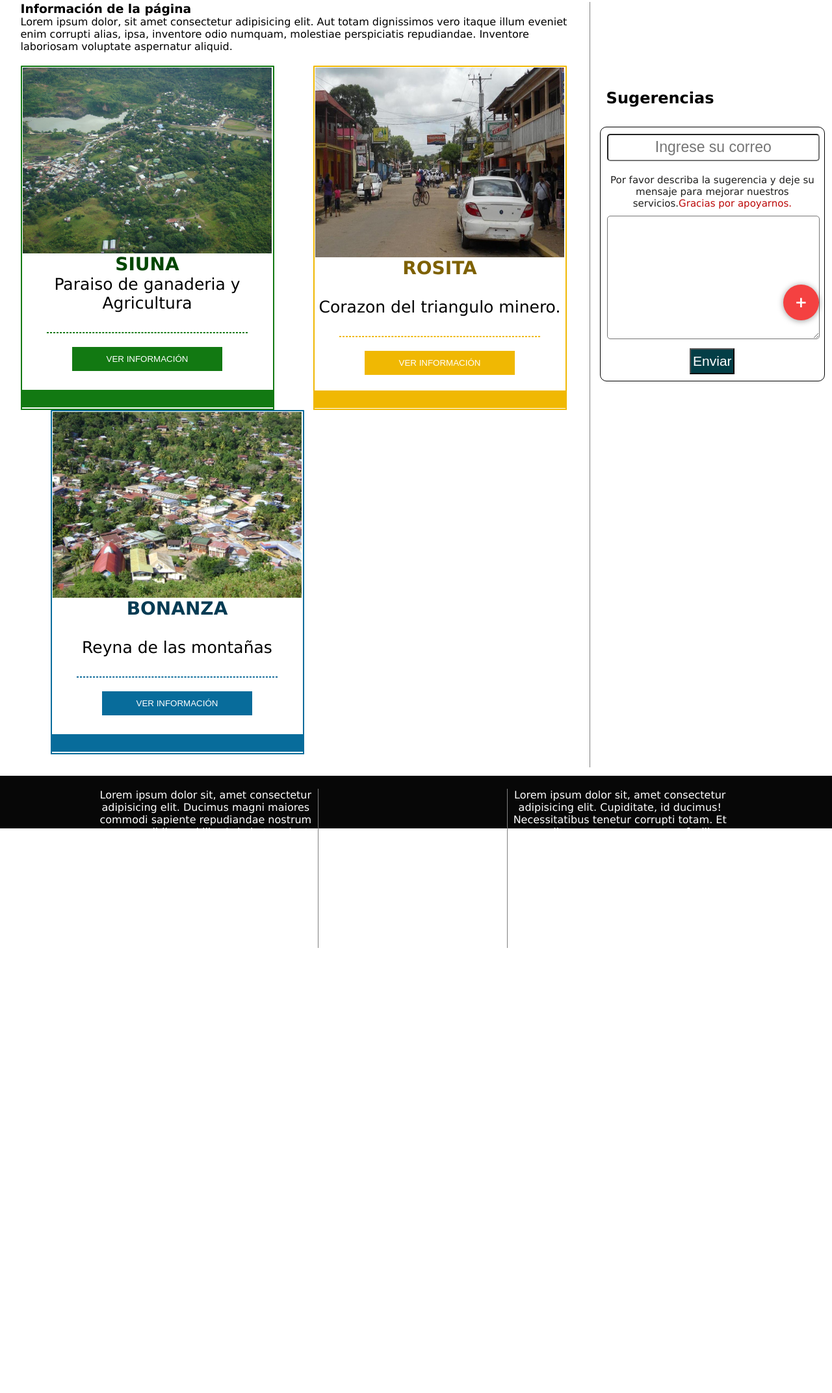
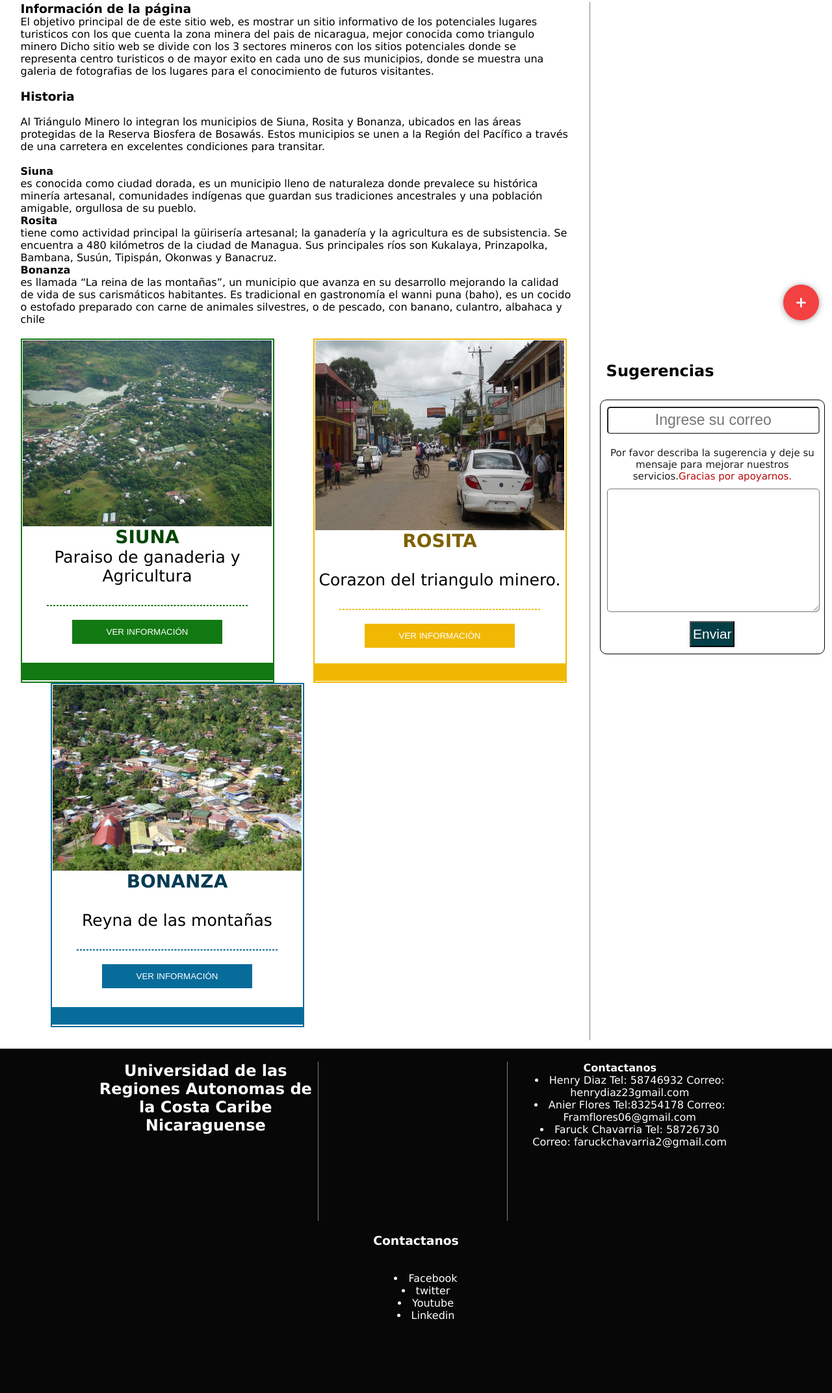
Before and after one commit to HenryDiaz1202/Final-Turisim, a plain HTML site: page index.html in a window 1280 px wide. Shown: the part 287-2431 px from the top of the page at 65% size. Before the commit the page ends 2011 px from the top, so only its background shows below. Drawn offline with Linux system fonts and the light colour scheme.

Commit message:
Se agrega informacion en las secciones de footer con listas, y de igual forma se agrega informacion en la descripcion de la pagina

```diff
--- a/index.html
+++ b/index.html
@@ -28,7 +28,20 @@
             <section id="sect">
                 <div>
                     <h1>Información de la página</h1>
-                    <p>Lorem ipsum dolor, sit amet consectetur adipisicing elit. Aut totam dignissimos vero itaque illum eveniet enim corrupti alias, ipsa, inventore odio numquam, molestiae perspiciatis repudiandae. Inventore laboriosam voluptate aspernatur aliquid.</p>
+                    <p>El objetivo principal de de este sitio web, es mostrar un sitio informativo de los potenciales lugares turisticos con los que cuenta la zona minera del pais de nicaragua, mejor conocida como triangulo minero
+                        Dicho sitio web se divide con los 3 sectores mineros con los sitios potenciales donde se representa centro turisticos o de mayor exito en cada uno de sus municipios, donde se muestra una galeria de fotografias de los lugares
+                        para el conocimiento de futuros visitantes.
+                    </p>
+                    <br>
+                    <h1>Historia</h1>
+                    <br>
+                    <p>Al Triángulo Minero lo integran los municipios de Siuna, Rosita y Bonanza, ubicados en las áreas protegidas de la Reserva Biosfera de Bosawás. Estos municipios se unen a la Región del Pacífico a través de una carretera en excelentes condiciones para transitar. <br>
+                        <br>
+                        <h4>Siuna</h4> es conocida como ciudad dorada, es un municipio lleno de naturaleza donde prevalece su histórica minería artesanal, comunidades indígenas que guardan sus tradiciones ancestrales y una población amigable, orgullosa de su pueblo.
+
+                         <h4>Rosita</h4> tiene como actividad principal la güirisería artesanal; la ganadería y la agricultura es de subsistencia. Se encuentra a 480 kilómetros de la ciudad de Managua. Sus principales ríos son Kukalaya, Prinzapolka, Bambana, Susún, Tipispán, Okonwas y Banacruz.
+
+                        <h4>Bonanza</h4> es llamada “La reina de las montañas”, un municipio que avanza en su desarrollo mejorando la calidad de vida de sus carismáticos habitantes. Es tradicional en gastronomía el wanni puna (baho), es un cocido o estofado preparado con carne de animales silvestres, o de pescado, con banano, culantro, albahaca y chile</p>
                 </div>
             </section>
             <div id="haveit">
@@ -113,13 +126,22 @@
         <footer id="footer">
             <div class="c">
                 <div class="rgt">
-                    <p>Lorem ipsum dolor sit, amet consectetur adipisicing elit. Cupiditate, id ducimus! Necessitatibus tenetur corrupti totam. Et expedita, cum eum quo saepe facilis tempore. Cum animi repudiandae alias at deleniti aperiam!</p>
+                    <h4>Contactanos</h4>
+                    <li>Henry Diaz Tel: 58746932 Correo: henrydiaz23gmail.com</li>
+                    <li>Anier Flores Tel:83254178 Correo: Framflores06@gmail.com</li>
+                    <li>Faruck Chavarria Tel: 58726730 Correo: faruckchavarria2@gmail.com</li>
+
                 </div>
                 <div class="lft">
-                    <p>Lorem ipsum dolor sit, amet consectetur adipisicing elit. Ducimus magni maiores commodi sapiente repudiandae nostrum cum rem nihil sequi illo. Animi et sapiente ullam temporibus odio eveniet, tenetur suscipit est.</p>
+                    <h2>Universidad de las Regiones Autonomas de la Costa Caribe Nicaraguense</h2>
                 </div>
                 <div class="centr">
-                    <p>Lorem ipsum dolor sit amet consectetur, adipisicing elit. Nesciunt voluptatum ad a doloremque repudiandae cum, voluptate, totam impedit tempora at nobis. Dolorem voluptate, id amet beatae dolore in ipsa error.</p>
+                    <h3>Contactanos</h3>
+                    <br><br>
+                    <li>Facebook</li>
+                        <li>twitter</li>
+                        <li>Youtube</li>
+                        <li>Linkedin</li>
                 </div>
             </div>
         </footer>
--- a/recursos/css/estilos.css
+++ b/recursos/css/estilos.css
@@ -222,7 +222,7 @@
 /*footer*/
 #footer{
     width: 100%;
-    height: 81px;
+    height: auto;
     background-color: rgb(7, 7, 7);
     margin-top: 1%;
     color: white;
@@ -684,7 +684,7 @@ th{
 
 .c{
     width: 90%;
-    height: 290px;
+    height: auto;
     /*background-color: rgb(7, 7, 7);*/
     margin-left: auto;
     margin-right: auto;
```
